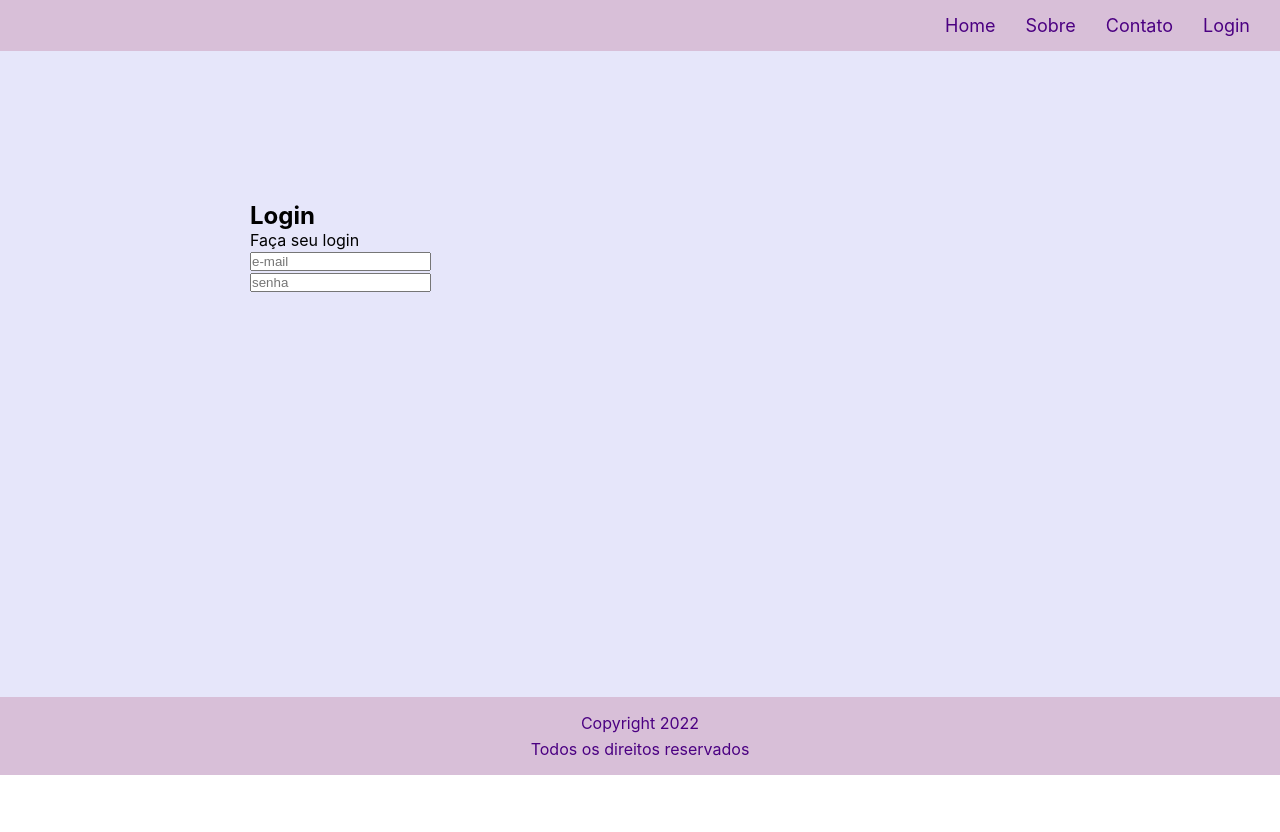
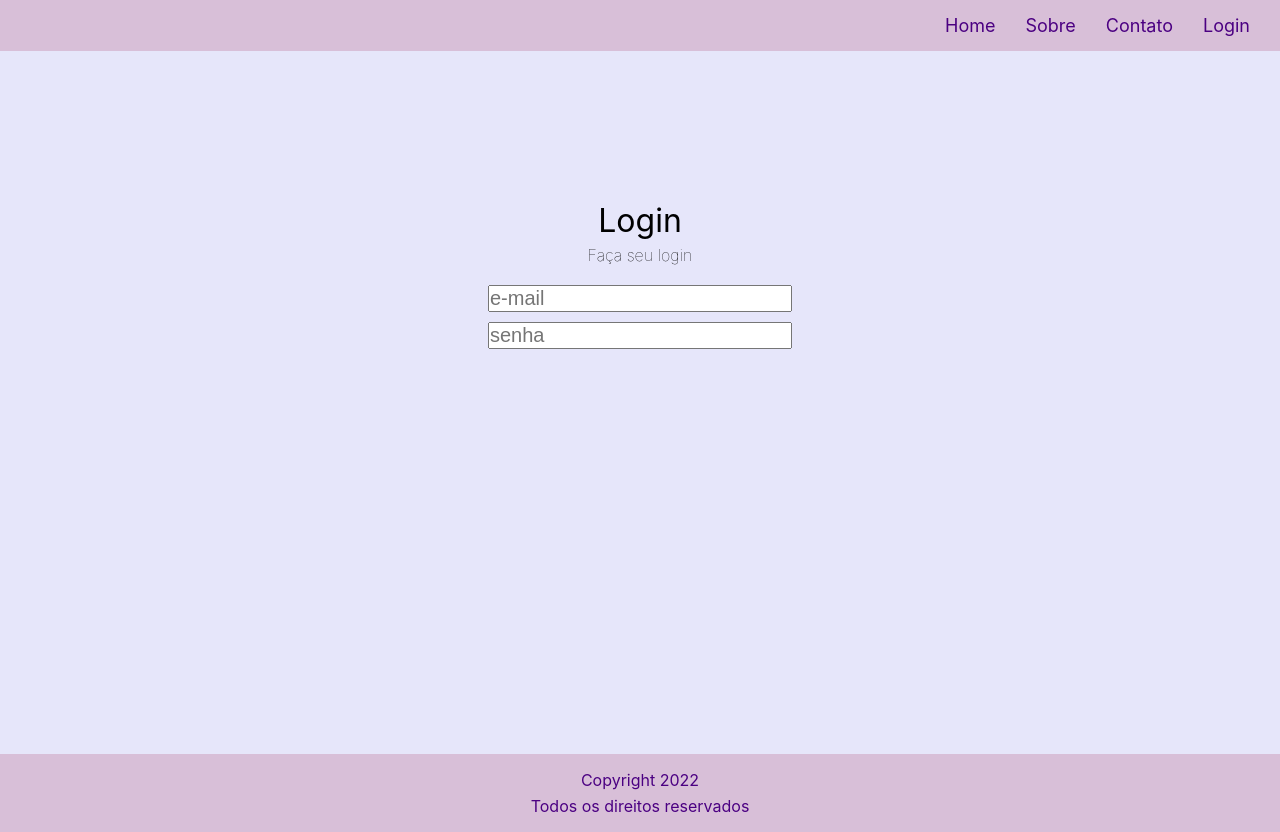
Before and after one commit to MarianaSiano/desafio-react-code, a React (Create React App) app: page /login in a window 1280 px wide. Before the commit the page ends 800 px from the top, so only its background shows below. Built offline with nearby package versions, Linux system fonts and the light colour scheme.

Commit message:
Login quase terminado

```diff
--- a/src/components/css/PageTitle.css
+++ b/src/components/css/PageTitle.css
@@ -1,10 +1,11 @@
-.SectionTitle {
-    border-bottom: 3px solid #006c90;
-}
-
-.SectionTitle h3 {
+.PageTitle h2 {
     margin: 0;
     margin-bottom: 5px;
     font-size: 2rem;
     font-weight: 400;
 }
+
+.PageTitle p {
+    font-size: 1rem;
+    font-weight: 10;
+}
--- a/src/views/pages/Login.jsx
+++ b/src/views/pages/Login.jsx
@@ -1,4 +1,5 @@
 import './css/Login.css';
+
 import React from "react";
 import { useState } from 'react';
 import PageTitle from '../../components/layouts/PageTitle';
@@ -16,7 +17,7 @@ const Login = props => {
             </div>
 
             <div className='senha'>
-                <input type="password" className="input"placeholder='senha' value={senha} onChange={e => setSenha(e.target.value)} />
+                <input type="password" className="input" placeholder='senha' value={senha} onChange={e => setSenha(e.target.value)} />
             </div>
         </div>
     )
--- a/src/views/pages/css/Login.css
+++ b/src/views/pages/css/Login.css
@@ -0,0 +1,13 @@
+.Login {
+    text-align: center;
+}
+
+.Login input {
+    font-size: 20px;
+    width: 300px;
+}
+
+.Login .email {
+    margin-top: 20px;
+    margin-bottom: 10px;
+}
```
